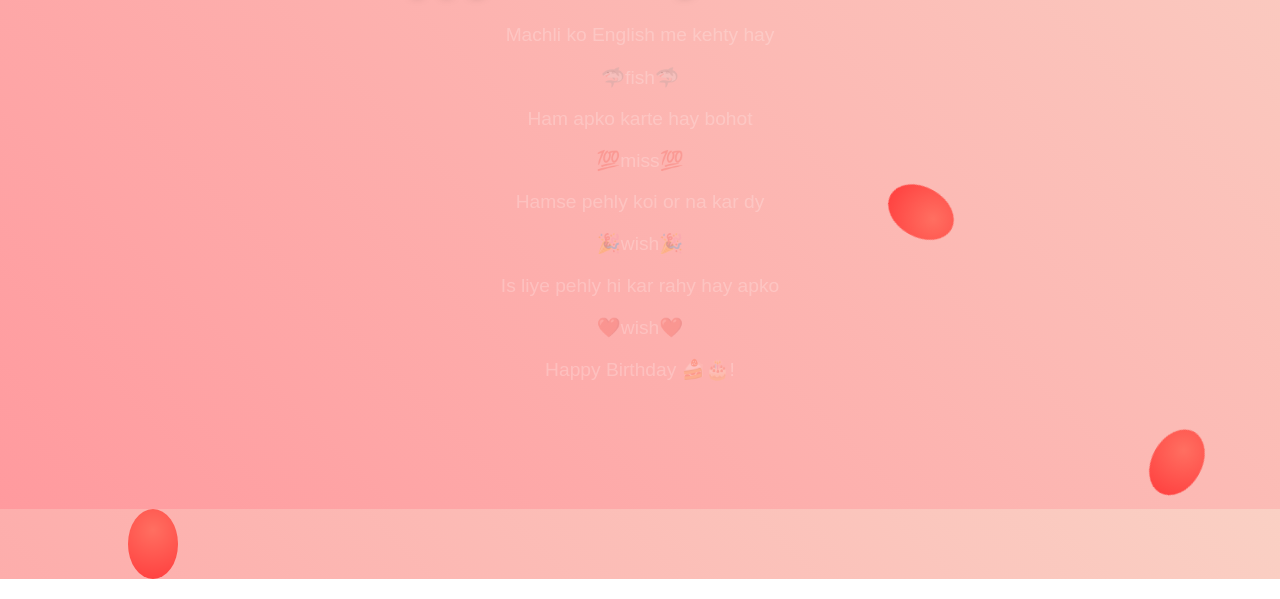
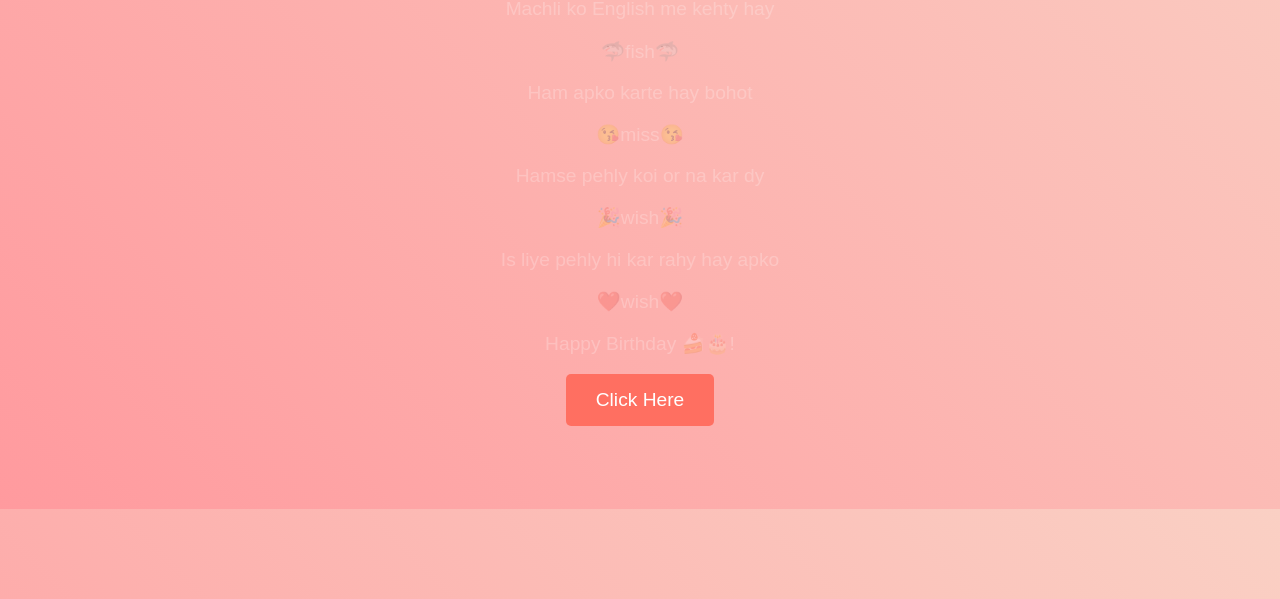
Before and after one commit to osamamo99/MUNTAHA, a plain HTML site: page index.html in a window 1280 px wide. Shown: the part 291-890 px from the top of the page. Drawn offline with Linux system fonts and the light colour scheme.

Commit message:
Update index.html

```diff
--- a/index.html
+++ b/index.html
@@ -49,11 +49,13 @@
     }
     .balloon {
       position: absolute;
-      width: 50px;
-      height: 70px;
+      width: 60px; /* Increased width */
+      height: 90px; /* Increased height */
       background: radial-gradient(circle at 50% 30%, #ff6f61, #ff3d3d);
-      border-radius: 50% 50% 50% 50%;
+      border-radius: 50% 50% 60% 60%; /* Shape resembling a balloon */
+      opacity: 0; /* Hidden initially */
       animation: float 5s ease-in-out infinite;
+      box-shadow: 0px 10px 15px rgba(0, 0, 0, 0.2); /* Soft shadow to enhance the balloon look */
     }
     @keyframes float {
       0% {
@@ -83,6 +85,21 @@
       left: 90%;
       animation-delay: 4s;
     }
+
+    /* Button Styling */
+    .playButton {
+      background-color: #ff6f61;
+      color: white;
+      border: none;
+      padding: 15px 30px;
+      font-size: 1.2rem;
+      cursor: pointer;
+      border-radius: 5px;
+      transition: background-color 0.3s ease;
+    }
+    .playButton:hover {
+      background-color: #ff3d3d;
+    }
   </style>
 </head>
 <body>
@@ -93,7 +110,7 @@
     <p>🦈fish🦈</p>
 
     <p>Ham apko karte hay bohot</p>
-<p>💯miss💯</p>
+    <p>😘miss😘</p>
 
     <p>Hamse pehly koi or na kar dy</p>
     <p>🎉wish🎉</p>
@@ -102,6 +119,15 @@
     <p>❤️wish❤️</p>
 
     <p>Happy Birthday 🍰🎂!</p>
+
+    <!-- Play Button -->
+    <button class="playButton" onclick="playSong()">Click Here</button>
+
+    <!-- Audio Element -->
+    <audio id="birthdaySong">
+      <source src="https://drive.google.com/uc?export=download&id=1p6Dk_p9XJCAII68_AWfZzkFQ8maRHiRb" type="audio/mpeg">
+      Your browser does not support the audio element.
+    </audio>
   </div>
   <div class="balloons">
     <div class="balloon"></div>
@@ -110,5 +136,23 @@
     <div class="balloon"></div>
     <div class="balloon"></div>
   </div>
+
+  <!-- JavaScript to play the song and start balloon animation -->
+  <script>
+    function playSong() {
+      const song = document.getElementById('birthdaySong');  // Get the audio element
+      const balloons = document.querySelectorAll('.balloon');  // Get all balloon elements
+
+      // Play the song
+      song.play().catch(error => {
+        console.log("Autoplay blocked. User interaction needed.");
+      });
+
+      // Start balloon animation by making them visible
+      balloons.forEach(balloon => {
+        balloon.style.opacity = 1;
+      });
+    }
+  </script>
 </body>
 </html>
```
Lines whose indentation alone changed are shown as unchanged.
